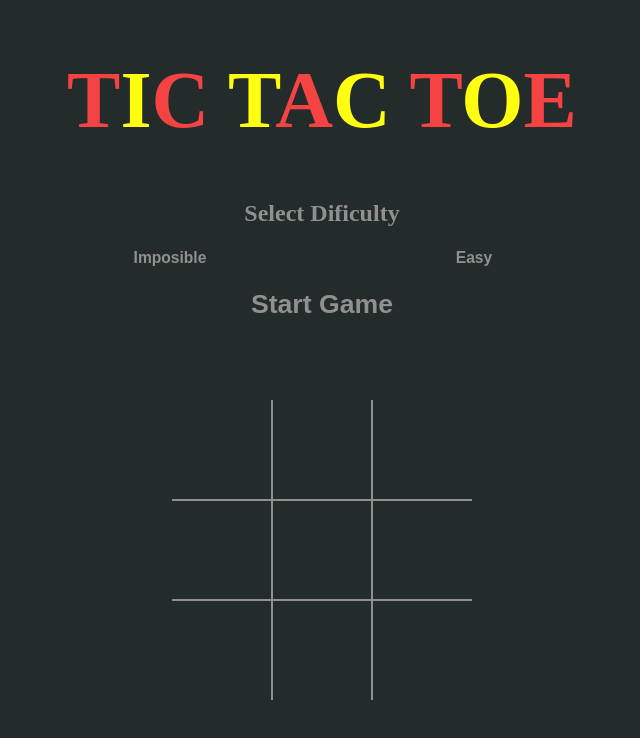
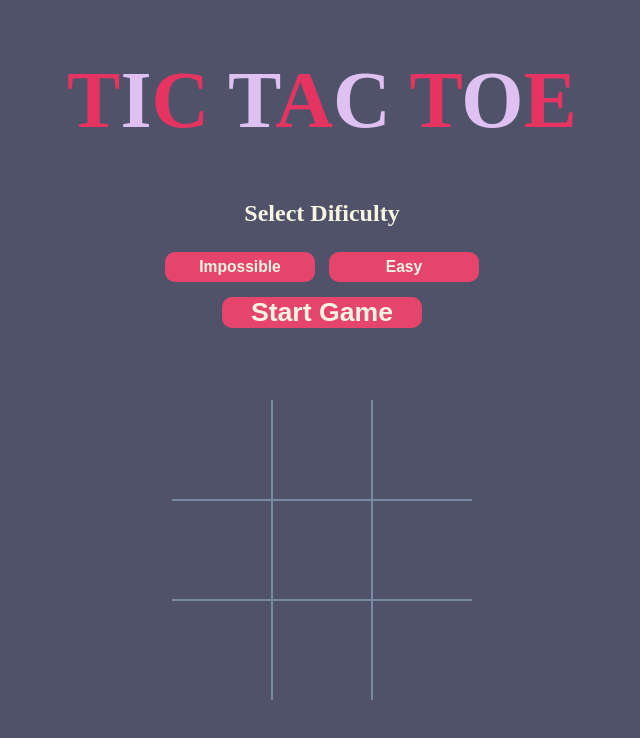
Before and after one commit to amn-jain/Portfolio, a plain HTML site: page Tic-Tac-Toe/index.html in a window 1280 px wide. Shown: the whole page, without its empty margins (318-958 px from the left). Drawn offline with Linux system fonts and the light colour scheme.

Commit message:
Add files via upload

```diff
--- a/Tic-Tac-Toe/index.html
+++ b/Tic-Tac-Toe/index.html
@@ -17,9 +17,9 @@
   </div>
   <div class="variable-content flex">
     <h2 id="banner">Select Dificulty</h2>
-    <div>
-      <button id="Imposible" class="level-buttons" onclick="level_setter(this.id)">
-        <h3>Imposible</h3>
+    <div class="internal-flex">
+      <button id="Impossible" class="level-buttons" onclick="level_setter(this.id)">
+        <h3>Impossible</h3>
       </button>
       <button id="Easy" class="level-buttons" onclick="level_setter(this.id)">
         <h3>Easy</h3>
--- a/Tic-Tac-Toe/script.js
+++ b/Tic-Tac-Toe/script.js
@@ -183,7 +183,7 @@ function bestMove(board) {
 
 function bot(){
     if(which_player == 0){
-        if(level == "Imposible"){
+        if(level == "Impossible"){
             board = bestMove(board);
         }
         else{
@@ -225,7 +225,7 @@ function playerMove(id) {
         let row = list[0];
         let col = list[1];
         if(board[row][col] == " "){
-            document.getElementById(id).style.color = "#ABE6F5";
+            document.getElementById(id).style.color = "#B2C9AB";
             document.getElementById(id).innerHTML = player;
             board[row][col] = player;
             score = evaluate(board);
@@ -236,6 +236,8 @@ function playerMove(id) {
             }
             else{
                 if(Empty){
+                    document.getElementById("banner").style.color = "#FF4242";
+                    document.getElementById("banner").classList.add('glow');
                     document.getElementById("banner").innerHTML = "Winner Winner Chicken Dinner!!!";
                 }
                 else{
@@ -256,8 +258,8 @@ let count = 0;
 function easy_bot(board){
     let flag = true;
     while(flag){
-        let row = Math.floor(Math.random() * Math.floor(2));
-        let col = Math.floor(Math.random() * Math.floor(2));
+        let row = Math.floor(Math.random() * Math.floor(3));
+        let col = Math.floor(Math.random() * Math.floor(3));
         if(board[row][col] == " "){
             board[row][col] = oponent;
             flag = false;
@@ -278,7 +280,7 @@ function easy_bot(board){
                 }
             }
             let id = list[0] + "-" + list[1];
-            document.getElementById(id).style.color = "#fcf75e";
+            document.getElementById(id).style.color = "#E8DDB5";
             document.getElementById(id).innerHTML = oponent;
         }
     }
@@ -296,7 +298,7 @@ function Game(){
     if(count%2 == 0){
         document.getElementById("result").innerHTML = "<h1>Restart Game</h1>";
         if(which_player == 0){
-            if(level == "Imposible"){
+            if(level == "Impossible"){
                 board = bestMove(board);
             }
             else{
@@ -308,8 +310,10 @@ function Game(){
         }
     }
     else{
+        document.getElementById("banner").classList.remove('glow');
         document.getElementById("result").innerHTML = "<h1>Start Game</h1>";
-        document.getElementById("banner").innerHTML = "";
+        document.getElementById("banner").style.color = "#F8F4E3";
+        document.getElementById("banner").innerHTML = "Select Difficulty";
         display_board();
     }
     count++;
--- a/Tic-Tac-Toe/styles.css
+++ b/Tic-Tac-Toe/styles.css
@@ -5,12 +5,11 @@
 }
 
 body {
-    background-color: #232b2b;
+    background-color: #4F5269;
 }
 
 .heading {
     height: 25vh;
-    width: 100vw;
     display: flex;
     justify-content: center;
     align-items: center;
@@ -23,11 +22,11 @@ body {
 }
 
 .red {
-    color: #f54242;
+    color: #E63462;
 }
 
 .yellow {
-    color: #ffff0f;
+    color: #DEC0F1;
 }
 
 .flex {
@@ -38,34 +37,41 @@ body {
 }
 
 .variable-content {
-    height: 15vh;
+    height: 100px;
 }
 
 #result {
-    width: 300px;
+    width: 200px;
+    height: 50px;
+    margin: 10px;
+    border-radius: 10px;
     text-align: center;
-    background-color: #232b2b;
+    background-color: #E5446D;
     border: 0;
-    color: #909090;
+    color: #F8F4E3;
 }
 
 .level-buttons{
-    width: 300px;
+    width: 150px;
+    height: 30px;
+    margin: 5px;
+    border-radius: 10px;
     text-align: center;
-    background-color: #232b2b;
+    background-color: #E5446D;
     border: 0;
-    color: #909090;
+    color: #F8F4E3;
 }
 
 #banner {
-    color: #909090;
+    margin-bottom: 20px;
+    color: #F8F4E3;
     text-align: center;
 }
 
 .board {
     height: 300px;
     width: 300px;
-    margin: 10vh auto;
+    margin: 100px auto 50px auto;
 }
 
 .grid-container {
@@ -85,49 +91,79 @@ body {
 }
 
 #zero-zero {
-    border-right: solid  #909090 1px;
-    border-bottom: solid  #909090 1px;
+    border-right: solid  #788AA3 1px;
+    border-bottom: solid  #788AA3 1px;
 }
 
 #zero-one {
-    border-left: solid  #909090 1px;
-    border-right: solid  #909090 1px;
-    border-bottom: solid  #909090 1px;
+    border-left: solid  #788AA3 1px;
+    border-right: solid  #788AA3 1px;
+    border-bottom: solid  #788AA3 1px;
 }
 
 #zero-two {
-    border-left: solid  #909090 1px;
-    border-bottom: solid  #909090 1px;
+    border-left: solid  #788AA3 1px;
+    border-bottom: solid  #788AA3 1px;
 }
 
 #one-zero {
-    border-right: solid  #909090 1px;
-    border-bottom: solid  #909090 1px;
-    border-top: solid  #909090 1px;
+    border-right: solid  #788AA3 1px;
+    border-bottom: solid  #788AA3 1px;
+    border-top: solid  #788AA3 1px;
 }
 
 #one-one {
-    border: solid  #909090 1px;
+    border: solid  #788AA3 1px;
 }
 
 #one-two {
-    border-left: solid  #909090 1px;
-    border-bottom: solid  #909090 1px;
-    border-top: solid  #909090 1px;
+    border-left: solid  #788AA3 1px;
+    border-bottom: solid  #788AA3 1px;
+    border-top: solid  #788AA3 1px;
 }
 
 #two-zero {
-    border-top: solid  #909090 1px;
-    border-right: solid  #909090 1px;
+    border-top: solid  #788AA3 1px;
+    border-right: solid  #788AA3 1px;
 }
 
 #two-one {
-    border-left: solid  #909090 1px;
-    border-right: solid  #909090 1px;
-    border-top: solid  #909090 1px;
+    border-left: solid  #788AA3 1px;
+    border-right: solid  #788AA3 1px;
+    border-top: solid  #788AA3 1px;
 }
 
 #two-two {
-    border-top: solid  #909090 1px;
-    border-left: solid  #909090 1px;
+    border-top: solid  #788AA3 1px;
+    border-left: solid  #788AA3 1px;
 }
+
+@media screen and (max-width: 600px){
+    .heading {
+        height: 50vh;
+    }
+}
+
+@media screen and (max-width: 350px){
+    .internal-flex{
+        display: flex;
+        flex-direction: column;
+    }
+}
+
+.glow {
+    color: #fff;
+    text-align: center;
+    -webkit-animation: glow 1s ease-in-out infinite alternate;
+    -moz-animation: glow 1s ease-in-out infinite alternate;
+    animation: glow 1s ease-in-out infinite alternate;
+  }
+
+  @-webkit-keyframes glow {
+    from {
+      text-shadow: 0 0 10px #fff, 0 0 20px #fff, 0 0 30px #e60073, 0 0 40px #e60073, 0 0 50px #e60073, 0 0 60px #e60073, 0 0 70px #e60073;
+    }
+    to {
+      text-shadow: 0 0 20px #fff, 0 0 30px #ff4da6, 0 0 40px #ff4da6, 0 0 50px #ff4da6, 0 0 60px #ff4da6, 0 0 70px #ff4da6, 0 0 80px #ff4da6;
+    }
+  }
```
